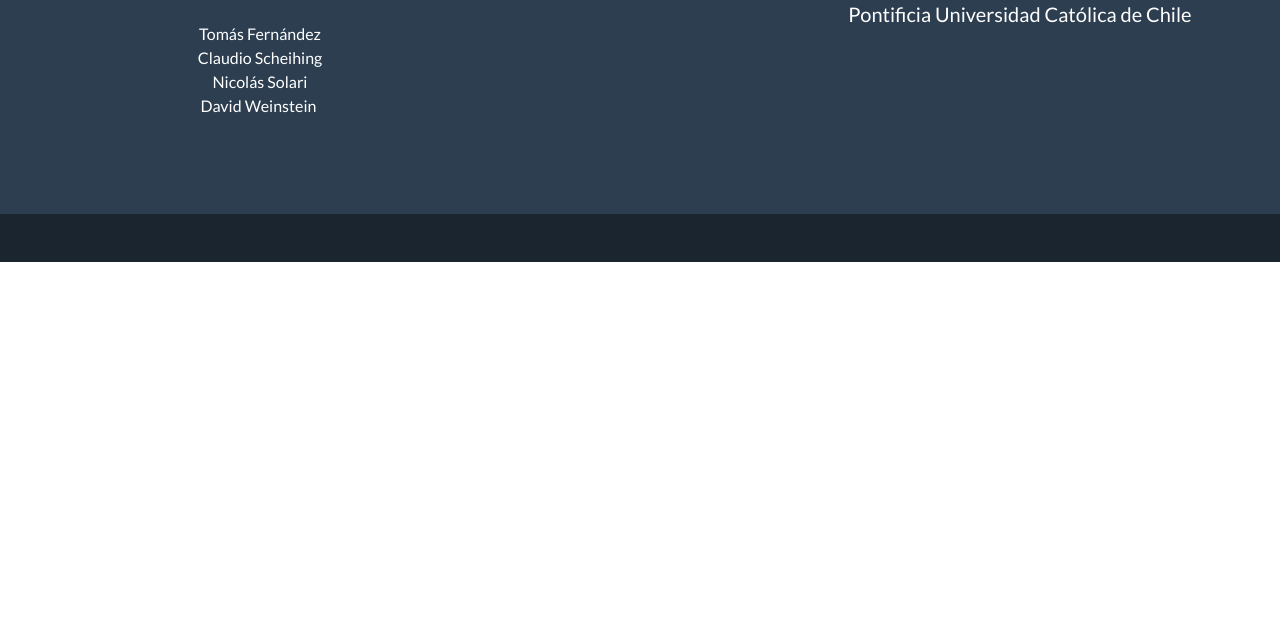
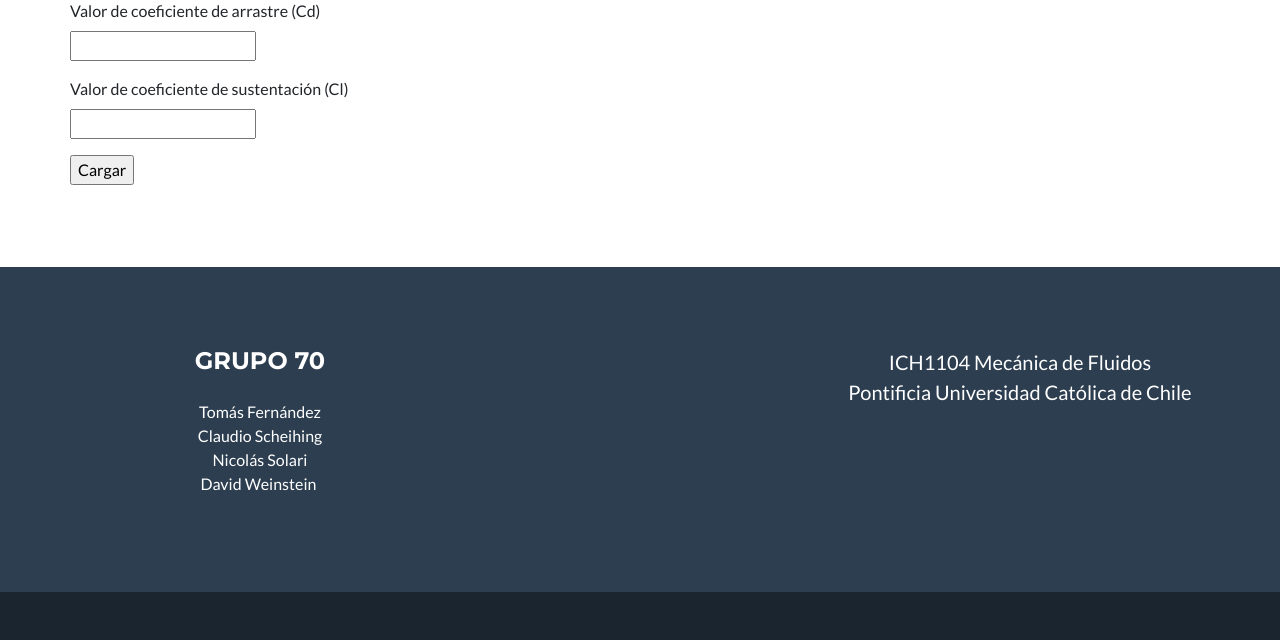
Before and after one commit to cnscheihing/fluid-mechanics-project, a Flask app: page / in a window 1280 px wide. Shown: the part 3295-3935 px from the top of the page. Before the commit the page ends 3557 px from the top, so only its background shows below. Run offline with Flask 2, Linux system fonts and the light colour scheme; some libraries are stand-ins or nearby versions.

Commit message:
✨ final plot and refactor

```diff
--- a/app/main.py
+++ b/app/main.py
@@ -19,7 +19,9 @@
 
 class CustomForm(FlaskForm):
     drag_coef = DecimalField(
-        'Valor de coeficiente de arrastre', validators=[DataRequired()])
+        'Valor de coeficiente de arrastre (Cd)', validators=[DataRequired()])
+    sust_coef = DecimalField(
+        'Valor de coeficiente de sustentación (Cl)', validators=[DataRequired()])
     submit = SubmitField('Cargar')
 
 
@@ -27,49 +29,42 @@
 def home():
     form = CustomForm()
     if form.validate_on_submit():
-        return render_template('index.html', form=form, coef=form.drag_coef.data)
-    return render_template('index.html', form=form, coef=0)
+        return render_template('index.html', form=form, drag_coef=form.drag_coef.data, sust_coef=form.sust_coef.data)
+    return render_template('index.html', form=form, drag_coef=0, sust_coef=0)
 
 
-@app.route('/plot-<drag_coef>.png')
-def plot_png(drag_coef):
-    fig = create_figure(float(drag_coef))
+@app.route('/plot/<drag_coef>/<sust_coef>.png')
+def plot_png(drag_coef, sust_coef):
+    fig = create_figure(float(drag_coef), float(sust_coef))
     output = io.BytesIO()
     FigureCanvas(fig).print_png(output)
     return Response(output.getvalue(), mimetype='image/png')
 
-# AQUI RELLENAR CON FUNCION QUE GENERA GRAFICO
 
-
-def create_figure(coef):
-    ca = coef
+def create_figure(drag_coef, sust_coef):
+    ca = drag_coef
     rho = 1.2
     A = 0.1
-    velocidades = np.linspace(0, 35*3.6, 36*3.6)
+    velocidades = np.linspace(0, 3.6*35, 3.6*36)
     cte = 0.5*rho*A*ca
+    cs = sust_coef
+    cte_sus = 0.5*rho*cs
+
+    sustentacion = []
     arrastre = []
 
     for vel in velocidades:
         arrastre.append(vel*vel*cte)
-
-    # plt.xlabel("Velocidad (m/s)")
-    # plt.ylabel("Fuerza de Arrastre (N)")
-    # plt.title("Fuerza de Arrastre vs Velocidad")
+        sustentacion.append(vel*vel*cte_sus)
     fig = Figure()
-    # plt
     axis = fig.add_subplot(1, 1, 1)
-    # xs = range(100)
-    # ys = [random.randint(1, 50) * coef for x in xs]
-    axis.set_ylim([0, 1500])
-    axis.plot(velocidades, arrastre)
-    # plt.plot(velocidades, arrastre)
-    # plt.xlabel('xlabel', fontsize=18)
-    # plt.ylabel('ylabel', fontsize=16)
-    # plt.savefig('/static/img/tablas/test.png')
+    axis.plot(velocidades, arrastre, color="blue", label="Fuerza de Arrastre")
+    axis.plot(velocidades, sustentacion, color="red",
+              label="Fuerza de Sustenación")
     fig.text(0.5, 0.04, 'Velocidad (km/h)', ha='center')
-    fig.text(0, 0.5, 'Fuerza de Arrastre (N)',
-             va='center', rotation='vertical')
-    axis.title.set_text('Fuerza de Arrastre vs Velocidad')
+    fig.text(0, 0.5, 'Fuerza (N)', va='center', rotation='vertical')
+    axis.title.set_text('Fuerza de Arrastre y Sustentación vs Velocidad')
+    axis.legend(loc='upper left', frameon=True)
     return fig
 
 
--- a/app/templates/index.html
+++ b/app/templates/index.html
@@ -80,14 +80,27 @@
                 Se puede notar como mientras más bajo el coeficiente de arrastre menor será la fuerza de arrastre.
                 <br>
             </p>
+            <div class="row">
+                <div class="col">
+                    <img src="../static/img/formas_coef_arrastre.png" alt="my plot">
+                </div>
+                <div class="col">
+                    <<img src="../static/img/autos1.jpeg" alt="my plot">
+                </div>
+                <div class="col">
+                <img src="../static/img/autos2.jpeg" alt="my plot" style="max-height: 400px;">
+                </div>
             <div>
-                <img src="/plot-{{coef}}.png" alt="my plot">
-                <img src="../static/img/formas_coef_arrastre.png" alt="my plot">
+                <img src="/plot/{{drag_coef}}/{{sust_coef}}.png" alt="my plot">
                 <form action="" method="post" novalidate>
                     {{ form.hidden_tag() }}
                     <p>
                         {{ form.drag_coef.label }}<br>
-                        {{ form.drag_coef(size=32) }}
+                        {{ form.drag_coef(size=16) }}
+                    </p>
+                    <p>
+                        {{ form.sust_coef.label }}<br>
+                        {{ form.sust_coef(size=16) }}
                     </p>
                     <p>{{ form.submit() }}</p>
                 </form>
```
Also changed, not shown: app/static/img/autos1.jpeg (added), app/static/img/autos2.jpeg (added).
